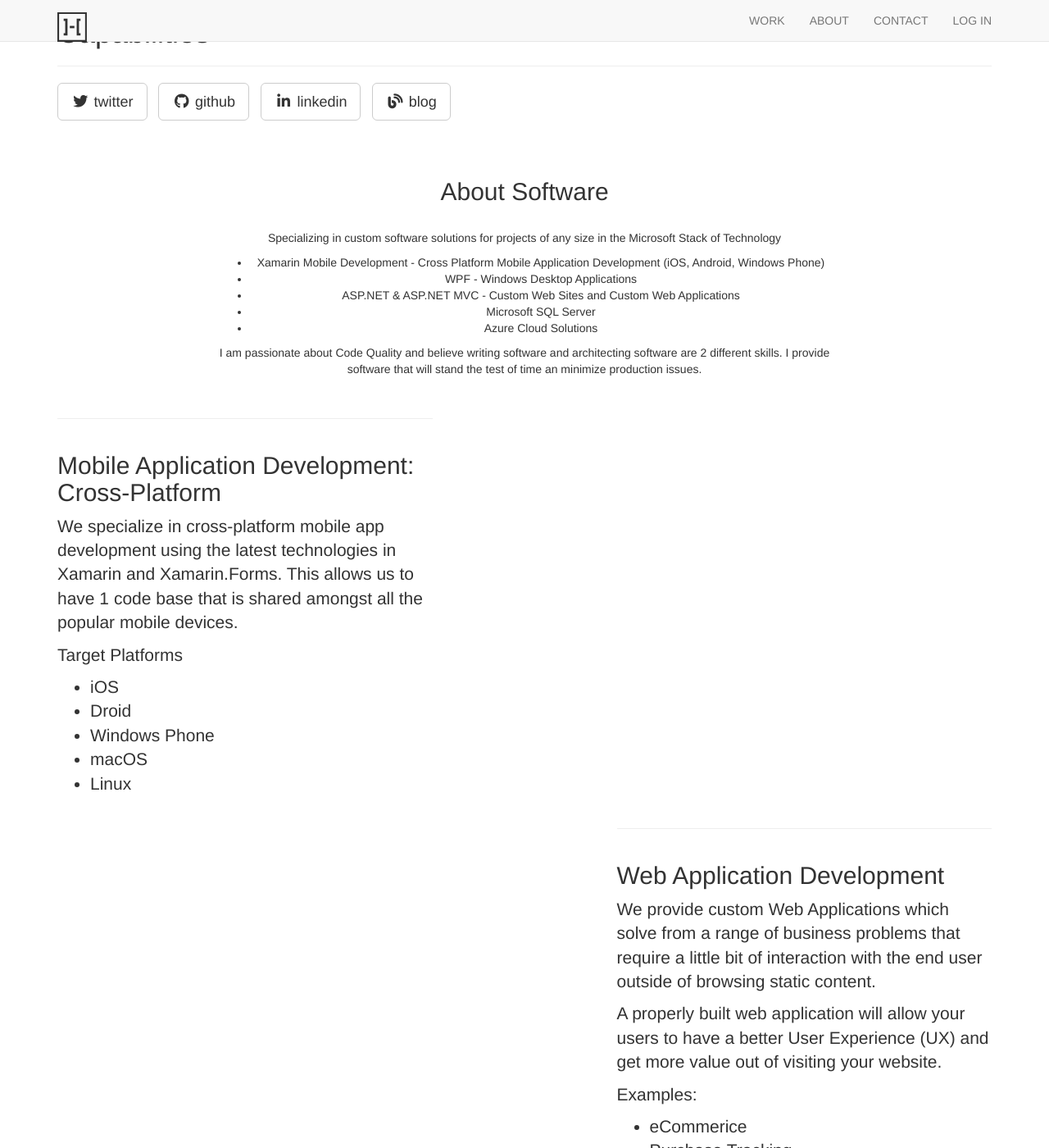
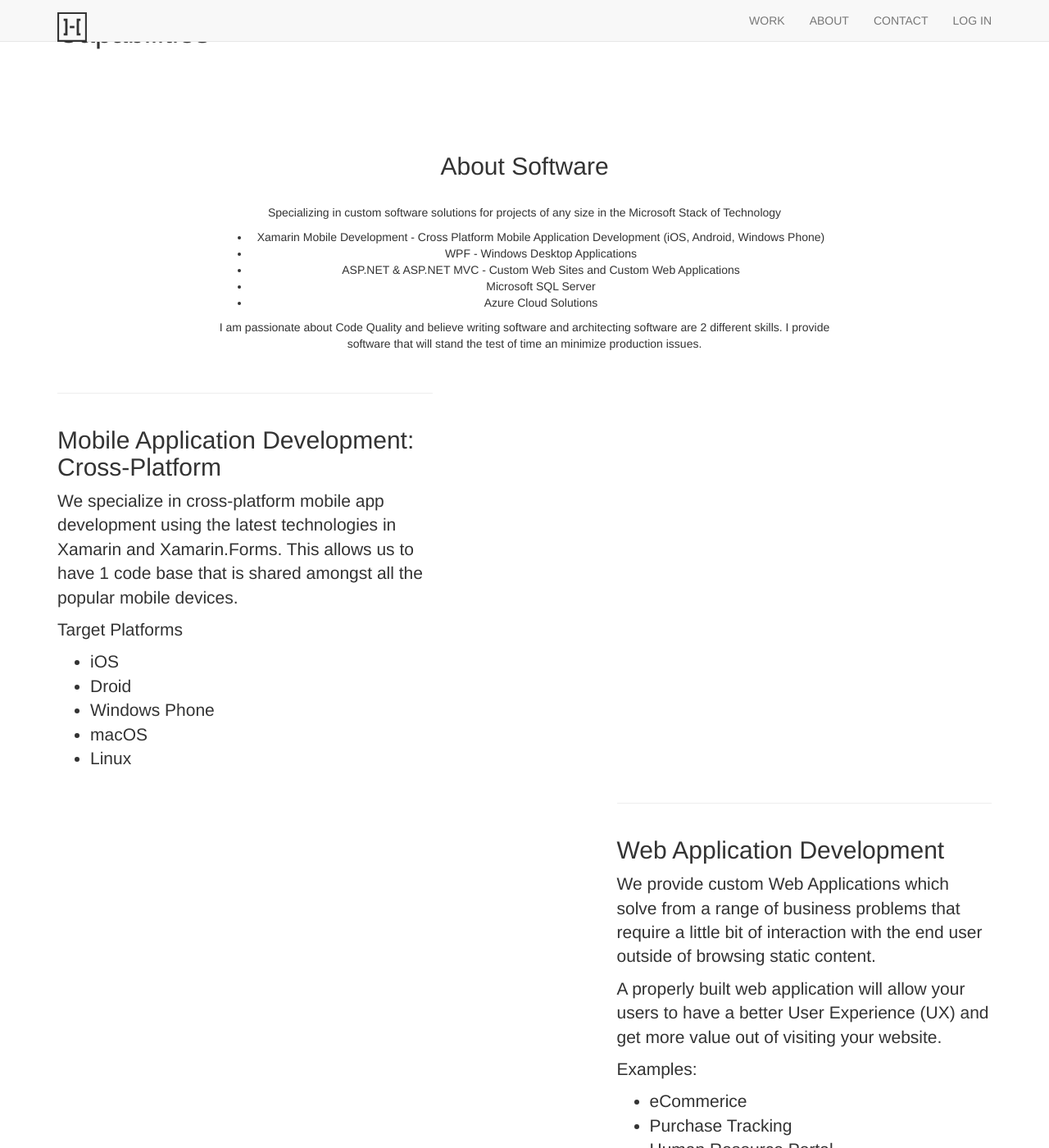
Before and after one commit to SkyeHoefling/hoeflingsoftware.github.io, a Jekyll site: the page built from _posts/2017-01-07-tech.md, in a window 1280 px wide and 1400 px high. Shown: the whole window at 82% size. Built offline with Jekyll 4.4.1, drawn with Linux system fonts in a browser that asks for light colours; nearby versions of some CDN libraries; library files that are not in the unit come from our copies.

Commit message:
Updated header message and layout

```diff
--- a/_includes/header.html
+++ b/_includes/header.html
@@ -35,15 +35,8 @@
 				<div class="col-lg-12">
 					<div class="intro-message">
 						<h1>{{ page.title }}</h1>
-						<h3>{{ page.subTitle }}</h3>
-						<hr class="intro-divider">
-						<ul class="list-inline intro-social-buttons">
-							{% for social in site.social %}
-							<li>
-								<a href="{{ social.url }}" class="btn btn-default btn-lg"><i class="fa fa-{{ social.title }} fa-fw"></i> <span class="network-name">{{ social.title }}</span></a>
-							</li>
-							{% endfor %}
-						</ul>
+                        <h3>{{ page.messagePre }}&nbsp;<span class="bold">{{ page.messageBold }}</span>&nbsp;{{ page.messagePost }}</h3>
+                        <h3>{{ page.keywords }}</h3>
 					</div>
 				</div>
 			</div>
--- a/index.html
+++ b/index.html
@@ -2,5 +2,8 @@
 layout: default
 brandTitle: HOEFLING SOFTWARE
 title: Hoefling Software
-subTitle: Mobile | Web | Desktop | Cloud
+messagePre: Specializing in
+messageBold: custom software solutions
+messagePost: for projects of any size
+keywords: Mobile | Web | Desktop | Cloud
 ---
```
Also changed, not shown: css/landing-page.css (+11 -1 lines).
